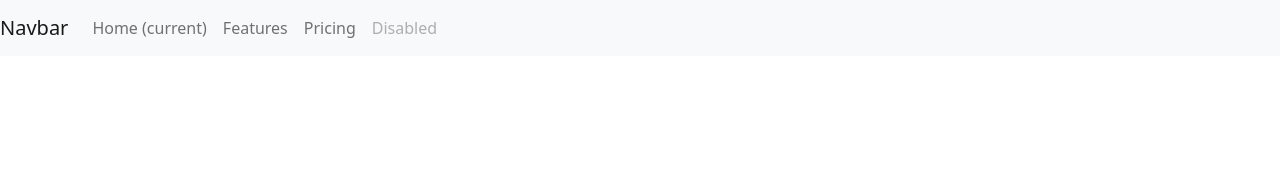
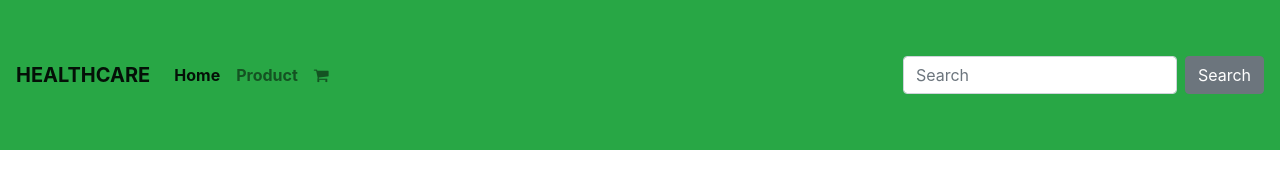
Before and after one commit to jeancagomez17/Examen, a website: page public/index.html in a window 1280 px wide. Drawn offline with nearby package versions, Linux system fonts and the light colour scheme.

Commit message:
Iniciando navbar

```diff
--- a/public/index.html
+++ b/public/index.html
@@ -5,32 +5,45 @@
     <meta http-equiv="X-UA-Compatible" content="IE=edge">
     <meta name="viewport" content="width=device-width, initial-scale=1.0">
     <!-- CSS only -->
-<link href="https://cdn.jsdelivr.net/npm/bootstrap@5.2.0/dist/css/bootstrap.min.css" rel="stylesheet" integrity="sha384-gH2yIJqKdNHPEq0n4Mqa/HGKIhSkIHeL5AyhkYV8i59U5AR6csBvApHHNl/vI1Bx" crossorigin="anonymous">
+    <link rel="stylesheet" type="text/css" href="./style.css">
+
+
+    <link rel="stylesheet" href="https://cdn.jsdelivr.net/npm/bootstrap@4.6.2/dist/css/bootstrap.min.css" integrity="sha384-xOolHFLEh07PJGoPkLv1IbcEPTNtaed2xpHsD9ESMhqIYd0nLMwNLD69Npy4HI+N" crossorigin="anonymous">
+    <link rel="stylesheet" href="https://cdnjs.cloudflare.com/ajax/libs/font-awesome/4.7.0/css/font-awesome.css" integrity="sha512-5A8nwdMOWrSz20fDsjczgUidUBR8liPYU+WymTZP1lmY9G6Oc7HlZv156XqnsgNUzTyMefFTcsFH/tnJE/+xBg==" crossorigin="anonymous" referrerpolicy="no-referrer" />
     <title>Examen</title>
 </head>
 <body>
-    <nav class="navbar navbar-expand-lg navbar-light bg-light">
-        <a class="navbar-brand" href="#">Navbar</a>
-        <button class="navbar-toggler" type="button" data-toggle="collapse" data-target="#navbarNav" aria-controls="navbarNav" aria-expanded="false" aria-label="Toggle navigation">
+  <div id="header">
+    <nav class="navbar navbar-expand-lg navbar-light bg-success font-weight-bold">
+      <a class="navbar-brand" href="#">HEALTHCARE</a>
+      <button class="navbar-toggler" type="button" data-toggle="collapse" data-target="#navbarSupportedContent" aria-controls="navbarSupportedContent" aria-expanded="false" aria-label="Toggle navigation">
         <span class="navbar-toggler-icon"></span>
       </button>
-        <div class="collapse navbar-collapse" id="navbarNav">
-          <ul class="navbar-nav">
+
+      <div class="collapse navbar-collapse" id="navbarSupportedContent">
+        <ul class="navbar-nav mr-auto">
           <li class="nav-item active">
-              <a class="nav-link" href="#">Home <span class="sr-only">(current)</span></a>
+            <a class="nav-link" href="#">Home</a>
           </li>
           <li class="nav-item">
-              <a class="nav-link" href="#">Features</a>
+            <a class="nav-link" href="#">Product</a>
           </li>
           <li class="nav-item">
-              <a class="nav-link" href="#">Pricing</a>
+            <a class="nav-link" href="#"><i class="fa fa-shopping-cart" aria-hidden="true"></i></a>
           </li>
-            <li class="nav-item">
-              <a class="nav-link disabled" href="#">Disabled</a>
-            </li>
+
         </ul>
+        <form class="form-inline my-2 my-lg-0">
+          <input class="form-control mr-sm-2" type="search" placeholder="Search" aria-label="Search">
+          <button class="btn btn-secondary my-2 my-sm-0 " type="submit">Search</button>
+        </form>
       </div>
     </nav>
+
+  </div>
+
+
+
     <div id="app">
 
     </div>
--- a/public/style.css
+++ b/public/style.css
@@ -0,0 +1,20 @@
+*{
+    margin:0;
+    padding:0;
+}
+
+#header {
+    width: 100%;
+    text-align: center;
+}
+
+.navbar{
+    background-color: #0f9c4a;
+    height: 150px;
+}
+.form-control{
+    background-color: aliceblue;
+}
+.bton{
+    background-color: blanchedalmond;
+}
```
Lines whose indentation alone changed are shown as unchanged.
